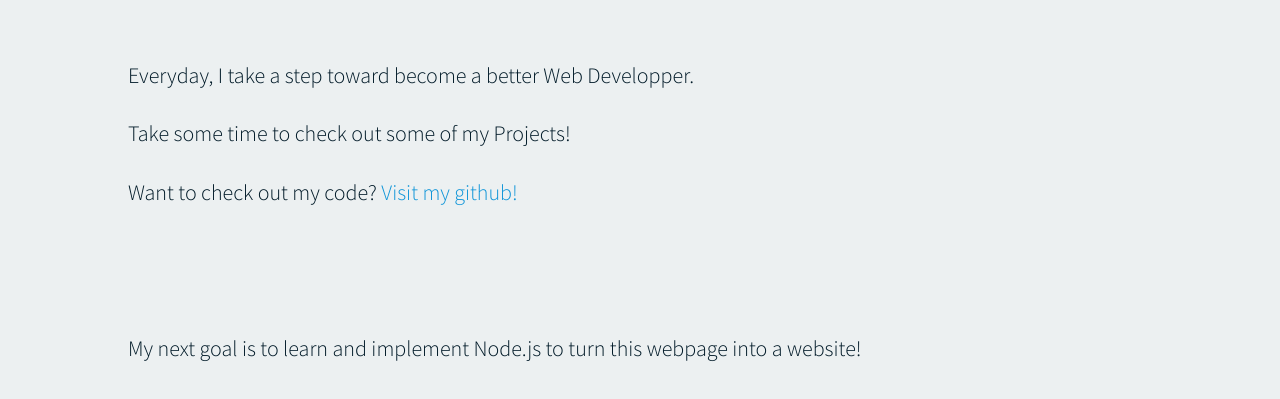
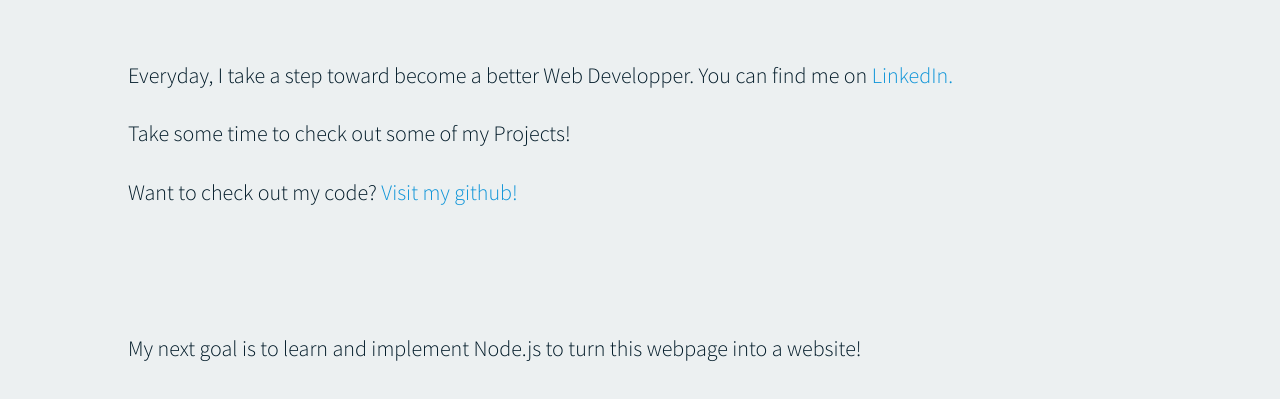
Before and after one commit to yanstefanovich/yanstefanovich.github.io, a plain HTML site: page index.html in a window 1280 px wide. Shown: the part 195-594 px from the top of the page. Drawn offline with Linux system fonts and the light colour scheme.

Commit message:
Added Link

```diff
--- a/index.html
+++ b/index.html
@@ -35,10 +35,15 @@
     </nav>
 
     <section class="intro-section">
-      <p>Everyday, I take a step toward become a better Web Developper.</p>
+      <p>Everyday, I take a step toward become a better Web Developper.
+        You can find me on
+          <a target="_blank"
+           href="https://www.linkedin.com/in/yan-stefanovich-89614610a/">LinkedIn.</a>
+      </p>
       <p>Take some time to check out some of my Projects!</p>
       <p>Want to check out my code?
-        <a target="_blank" href="https://github.com/yanstefanovich">Visit my github!</a>
+        <a target="_blank"
+         href="https://github.com/yanstefanovich">Visit my github!</a>
       </p>
       <p>My next goal is to learn and implement Node.js to turn this webpage
          into a website!</p>
```
